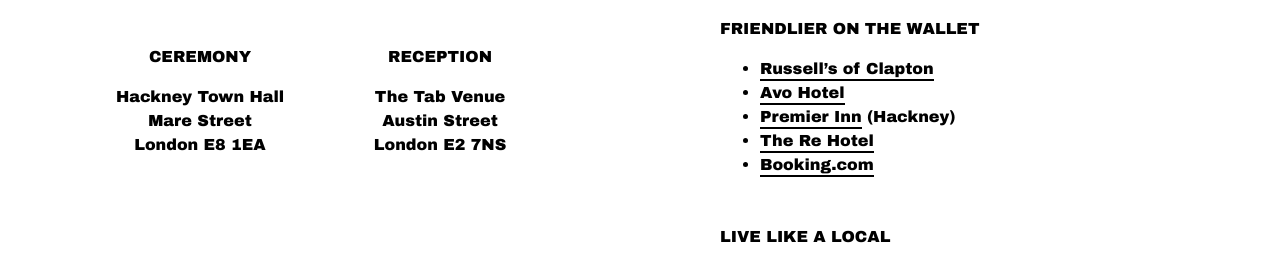
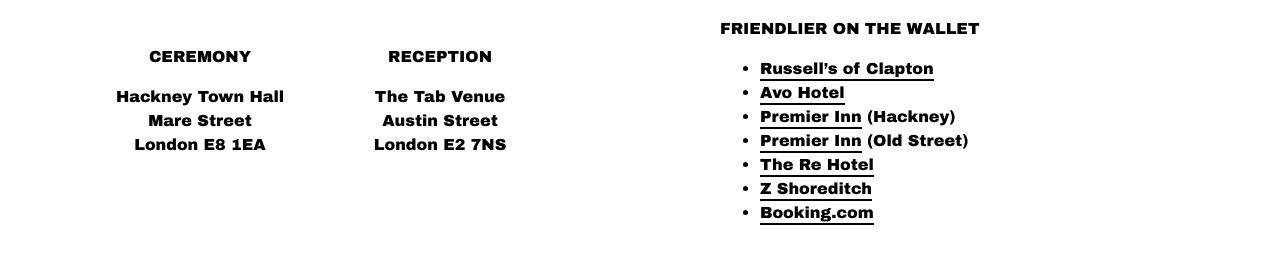
Before and after one commit to sampsonpete/sampsonruiz, a plain HTML site: page index.html in a window 1280 px wide. Shown: the part 471-733 px from the top of the page. Drawn offline with Linux system fonts and the light colour scheme.

Commit message:
Add new hotels

```diff
--- a/index.html
+++ b/index.html
@@ -70,7 +70,9 @@
 					<li><a href="http://russellsofclapton.com" target="_blank">Russell’s of Clapton</a></li>
 					<li><a href="http://www.avohotel.com" target="_blank">Avo Hotel</a></li>
 					<li><a href="http://www.premierinn.com/gb/en/hotels/england/greater-london/london/london-hackney.html" target="_blank">Premier Inn</a> (Hackney)</li>
+					<li><a href="http://www.premierinn.com/gb/en/hotels/england/greater-london/london/london-city-old-street.html" target="_blank">Premier Inn</a> (Old Street)</li>
 					<li><a href="https://www.hotelshoreditch.com" target="_blank">The Re Hotel</a></li>
+					<li><a href="http://www.thezhotels.com/z-shoreditch" target="_blank">Z Shoreditch</a></li>
 					<li><a href="http://www.booking.com" target="_blank">Booking.com</a></li>
 				</ul>
 				<h3>Live Like a Local</h3>
```
